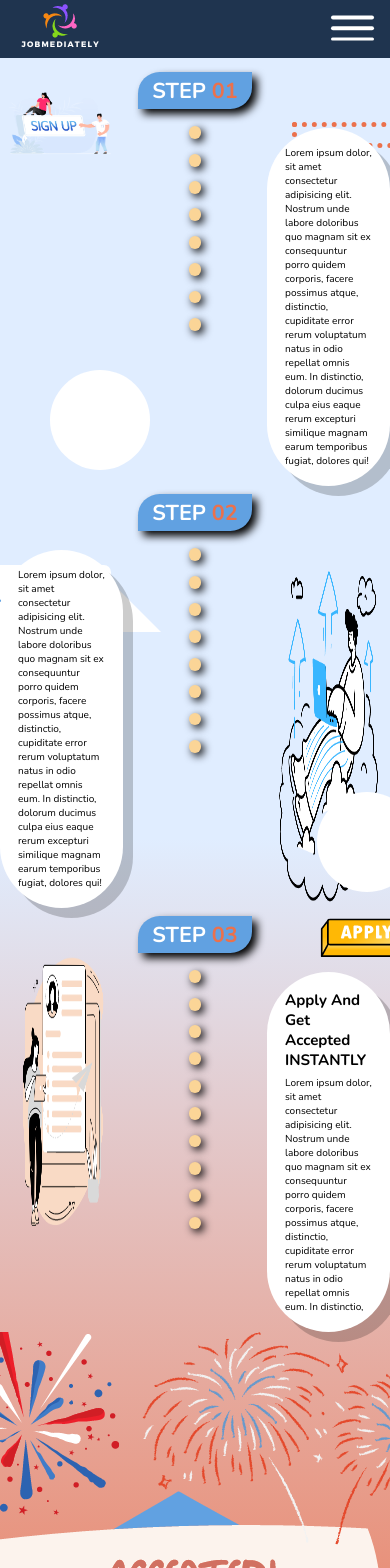
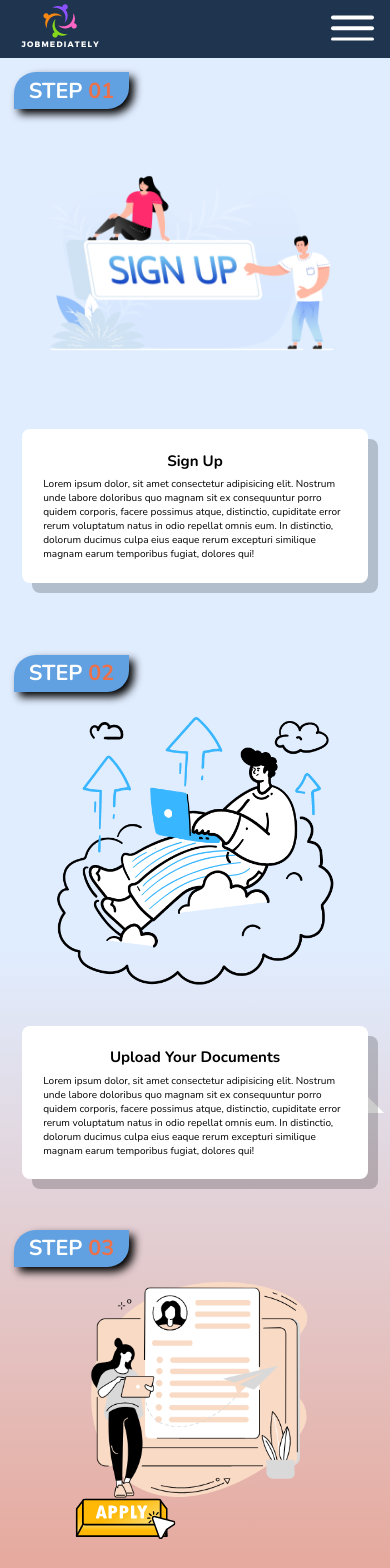
Before and after one commit to Tibor22/Agency-App-Client, a React (Create React App) app: page /how-it-works/employee in a window 390 px wide. Shown: the top 1568 px of the page. Built offline with nearby package versions, Linux system fonts and the light colour scheme; no server answers.

Commit message:
how-it-work-res-complete

```diff
--- a/src/components/Navbar/navbar.css
+++ b/src/components/Navbar/navbar.css
@@ -225,7 +225,7 @@
 @media only screen and (max-width: 780px) {
   .navbar_list.open {
     position: fixed;
-    transform: translateX(-80%);
+    transform: translateX(-75%);
     background-color: var(--color-primary-dark);
   }
 }
--- a/src/components/Navbar/navbar.scss
+++ b/src/components/Navbar/navbar.scss
@@ -209,7 +209,7 @@
 	@media only screen and (max-width: 780px) {
 		position: fixed;
 
-		transform: translateX(-80%);
+		transform: translateX(-75%);
 		background-color: var(--color-primary-dark);
 	}
 }
--- a/src/pages/HowItWorks/HowItWorksEmployee.js
+++ b/src/pages/HowItWorks/HowItWorksEmployee.js
@@ -46,6 +46,7 @@ export default function HowItWorksEmployee() {
 					<div className='first-step_right'>
 						<div className='first-step_right--text'>
 							<div className='cloud'>
+								<h2>Sign Up</h2>
 								Lorem ipsum dolor, sit amet consectetur adipisicing elit.
 								Nostrum unde labore doloribus quo magnam sit ex consequuntur
 								porro quidem corporis, facere possimus atque, distinctio,
@@ -61,6 +62,7 @@ export default function HowItWorksEmployee() {
 						<div className='speech-bubble'>Upload Documents</div>
 						{/* <img src={uploadDOC} alt='' /> */}
 						<div className='cloud'>
+							<h2 className='upload-header'>Upload Your Documents</h2>
 							Lorem ipsum dolor, sit amet consectetur adipisicing elit. Nostrum
 							unde labore doloribus quo magnam sit ex consequuntur porro quidem
 							corporis, facere possimus atque, distinctio, cupiditate error
--- a/src/pages/HowItWorks/HowItWorksEmployer.js
+++ b/src/pages/HowItWorks/HowItWorksEmployer.js
@@ -46,6 +46,7 @@ export default function HowItWorksEmployer() {
 					<div className='first-step_right'>
 						<div className='first-step_right--text'>
 							<div className='cloud'>
+								<h2>Sign Up</h2>
 								Lorem ipsum dolor, sit amet consectetur adipisicing elit.
 								Nostrum unde labore doloribus quo magnam sit ex consequuntur
 								porro quidem corporis, facere possimus atque, distinctio,
@@ -60,6 +61,7 @@ export default function HowItWorksEmployer() {
 					<div className='second-step_left'>
 						<div className='speech-bubble'>Upload Documents</div>
 						<div className='cloud'>
+							<h2 className='upload-header'>Upload Documents</h2>
 							Lorem ipsum dolor, sit amet consectetur adipisicing elit. Nostrum
 							unde labore doloribus quo magnam sit ex consequuntur porro quidem
 							corporis, facere possimus atque, distinctio, cupiditate error
--- a/src/pages/HowItWorks/howItWorks.css
+++ b/src/pages/HowItWorks/howItWorks.css
@@ -13,6 +13,21 @@
   display: grid;
   grid-template-columns: 1fr 20rem 1fr;
 }
+@media screen and (max-width: 1180px) {
+  .three-column-grid {
+    padding: 3rem;
+  }
+}
+@media screen and (max-width: 780px) {
+  .three-column-grid {
+    grid-template-columns: 1fr 1fr;
+  }
+}
+@media screen and (max-width: 670px) {
+  .three-column-grid {
+    grid-template-columns: 1fr;
+  }
+}
 
 .first-step,
 .second-step,
@@ -20,6 +35,13 @@
   height: 50vh;
   width: 100%;
   position: relative;
+}
+@media screen and (max-width: 1200px), screen and (min-height: 1000px) {
+  .first-step,
+.second-step,
+.third-step {
+    height: auto;
+  }
 }
 .first-step_left,
 .second-step_left,
@@ -32,12 +54,28 @@
   max-width: 100%;
   max-height: 100%;
 }
+@media screen and (max-width: 1200px), screen and (min-height: 1000px) {
+  .first-step_left img,
+.second-step_left img,
+.third-step_left img {
+    -o-object-fit: cover;
+       object-fit: cover;
+  }
+}
 .first-step_middle,
 .second-step_middle,
 .third-step_middle {
   display: flex;
   align-items: center;
   flex-direction: column;
+}
+@media screen and (max-width: 780px) {
+  .first-step_middle,
+.second-step_middle,
+.third-step_middle {
+    position: absolute;
+    left: 2rem;
+  }
 }
 .first-step_middle--header,
 .second-step_middle--header,
@@ -60,6 +98,7 @@
   color: var(--color-btn-primary);
   font-weight: 900;
 }
+
 .first-step_right {
   position: relative;
   display: flex;
@@ -74,6 +113,11 @@
   left: 20%;
   top: 15%;
 }
+@media screen and (max-width: 780px) {
+  .first-step_right::after {
+    display: none;
+  }
+}
 .first-step_right::before {
   content: "";
   width: 20rem;
@@ -83,8 +127,26 @@
   left: 25%;
   top: 20%;
 }
+@media screen and (max-width: 780px) {
+  .first-step_right::before {
+    display: none;
+  }
+}
+
 .second-step {
   width: 100%;
+  margin-top: 7rem;
+}
+@media screen and (max-width: 1200px) {
+  .second-step {
+    margin-top: 2rem;
+  }
+}
+@media screen and (max-width: 670px) {
+  .second-step {
+    display: flex;
+    flex-direction: column;
+  }
 }
 .second-step_middle--header {
   background-color: var(--color-primary-hover);
@@ -100,14 +162,35 @@
   width: 80%;
   height: 80%;
 }
+@media screen and (max-width: 670px) {
+  .second-step_right img {
+    margin-top: 10rem;
+  }
+}
 .second-step_left {
   display: flex;
   align-items: flex-end;
 }
+@media screen and (max-width: 670px) {
+  .second-step_left {
+    order: 1;
+    margin-top: 5rem;
+  }
+}
 
 .third-step {
+  margin-top: 7rem;
   width: 100%;
   height: 100%;
+}
+@media screen and (max-width: 1200px) {
+  .third-step {
+    margin-top: 2rem;
+  }
+}
+.third-step_left {
+  display: flex;
+  justify-content: center;
 }
 .third-step_left img {
   height: 95%;
@@ -120,8 +203,13 @@
 }
 .third-step_right img {
   position: absolute;
-  z-index: 9999999999;
+  z-index: 99;
   transform: translate(-8%, -64%);
+}
+@media screen and (max-width: 1050px) {
+  .third-step_right img {
+    transform: translate(-8%, -44%);
+  }
 }
 .third-step_right .shout {
   transform: translate(-10%, -70%);
@@ -135,6 +223,11 @@
   margin-bottom: 2rem;
   box-shadow: 3px 3px 8px 0px #000000;
 }
+@media screen and (max-width: 780px) {
+  .small-circle {
+    display: none;
+  }
+}
 
 .accepted {
   display: flex;
@@ -142,36 +235,26 @@
 }
 
 .cloud {
-  margin-top: 70px;
+  margin-top: 7rem;
   width: auto;
   height: auto;
   background: white;
   box-shadow: 10px 10px rgba(0, 0, 0, 0.2);
   border-radius: 100px;
-  padding: 2.5rem;
+  padding: 3rem;
   font-size: 1.4rem;
   position: relative;
   z-index: 10;
 }
+@media screen and (max-width: 670px) {
+  .cloud {
+    margin-top: 0rem;
+    border-radius: 8px;
+  }
+}
 .cloud h2 {
   margin-bottom: 0.9rem;
-}
-
-.cloud::after,
-.cloud::before {
-  content: "";
-  position: absolute;
-  display: inline-block;
-  background: inherit;
-  border-radius: inherit;
-  z-index: 1;
-}
-
-.cloud::after {
-  width: 100px;
-  height: 100px;
-  top: -180px;
-  left: 50px;
+  text-align: center;
 }
 
 .speech-bubble {
@@ -206,4 +289,25 @@
   border-bottom: 0;
   margin-top: -25px;
   margin-right: -50px;
+}
+
+.upload-header {
+  display: none;
+}
+@media screen and (max-width: 670px) {
+  .upload-header {
+    display: block;
+  }
+}
+
+@media screen and (max-width: 780px) {
+  .shout {
+    display: none;
+  }
+}
+
+@media screen and (max-width: 670px) {
+  .accepted img {
+    width: 90%;
+  }
 }/*# sourceMappingURL=howItWorks.css.map */
--- a/src/pages/HowItWorks/howItWorks.scss
+++ b/src/pages/HowItWorks/howItWorks.scss
@@ -16,26 +16,46 @@
 .three-column-grid {
 	display: grid;
 	grid-template-columns: 1fr 20rem 1fr;
+
+	@media screen and (max-width: 1180px) {
+		padding: 3rem;
+	}
+	@media screen and (max-width: 780px) {
+		grid-template-columns: 1fr 1fr;
+	}
+	@media screen and (max-width: 670px) {
+		grid-template-columns: 1fr;
+	}
 }
 
 .first-step,
 .second-step,
 .third-step {
-	// background-color: (var(--color-primary-hover));
 	height: 50vh;
 	width: 100%;
 	position: relative;
+	@media screen and (max-width: 1200px), screen and (min-height: 1000px) {
+		height: auto;
+	}
 	&_left {
 		position: relative;
 		& img {
 			max-width: 100%;
 			max-height: 100%;
+			@media screen and (max-width: 1200px), screen and (min-height: 1000px) {
+				object-fit: cover;
+			}
 		}
 	}
 	&_middle {
 		display: flex;
 		align-items: center;
 		flex-direction: column;
+		@media screen and (max-width: 780px) {
+			position: absolute;
+			left: 2rem;
+		}
+
 		&--header {
 			font-size: 3rem;
 			text-align: center;
@@ -56,14 +76,13 @@
 			}
 		}
 	}
-	&_right {
-	}
 }
 
 .first-step_right {
 	position: relative;
 	display: flex;
 	align-items: center;
+
 	&::after {
 		content: '';
 		width: 20rem;
@@ -72,6 +91,9 @@
 		position: absolute;
 		left: 20%;
 		top: 15%;
+		@media screen and (max-width: 780px) {
+			display: none;
+		}
 	}
 	&::before {
 		content: '';
@@ -81,14 +103,22 @@
 		position: absolute;
 		left: 25%;
 		top: 20%;
-	}
-
-	&--text {
+		@media screen and (max-width: 780px) {
+			display: none;
+		}
 	}
 }
 
 .second-step {
 	width: 100%;
+	margin-top: 7rem;
+	@media screen and (max-width: 1200px) {
+		margin-top: 2rem;
+	}
+	@media screen and (max-width: 670px) {
+		display: flex;
+		flex-direction: column;
+	}
 	&_middle--header {
 		background-color: var(--color-primary-hover);
 		color: white;
@@ -101,22 +131,27 @@
 		& img {
 			width: 80%;
 			height: 80%;
+			@media screen and (max-width: 670px) {
+				margin-top: 10rem;
+			}
 		}
 	}
 
 	&_left {
 		display: flex;
 		align-items: flex-end;
-		// & img {
-		// 	position: absolute;
-		// 	z-index: 9999999999;
-		// 	// transform: translate(-8%, 64%);
-		// 	top: 8rem;
-		// 	left: 7.5rem;
-		// }
+
+		@media screen and (max-width: 670px) {
+			order: 1;
+			margin-top: 5rem;
+		}
 	}
 }
 .third-step {
+	margin-top: 7rem;
+	@media screen and (max-width: 1200px) {
+		margin-top: 2rem;
+	}
 	width: 100%;
 	height: 100%;
 
@@ -124,14 +159,19 @@
 		& img {
 			height: 95%;
 		}
+		display: flex;
+		justify-content: center;
 	}
 
 	&_right {
 		position: relative;
 		& img {
 			position: absolute;
-			z-index: 9999999999;
+			z-index: 99;
 			transform: translate(-8%, -64%);
+			@media screen and (max-width: 1050px) {
+				transform: translate(-8%, -44%);
+			}
 		}
 		display: flex;
 		flex-direction: column;
@@ -151,6 +191,9 @@
 	margin-bottom: 2rem;
 	-webkit-box-shadow: 5px 5px 8px 0px #000000;
 	box-shadow: 3px 3px 8px 0px #000000;
+	@media screen and (max-width: 780px) {
+		display: none;
+	}
 }
 
 .accepted {
@@ -161,34 +204,24 @@
 /// CLOUD
 
 .cloud {
-	margin-top: 70px;
+	margin-top: 7rem;
 	width: auto;
 	height: auto;
 	background: white;
 	box-shadow: 10px 10px rgba(0, 0, 0, 0.2);
 	border-radius: 100px;
-	padding: 2.5rem;
+	padding: 3rem;
 	font-size: 1.4rem;
 	position: relative;
 	z-index: 10;
+	@media screen and (max-width: 670px) {
+		margin-top: 0rem;
+		border-radius: 8px;
+	}
 	& h2 {
 		margin-bottom: 0.9rem;
+		text-align: center;
 	}
-}
-.cloud::after,
-.cloud::before {
-	content: '';
-	position: absolute;
-	display: inline-block;
-	background: inherit;
-	border-radius: inherit;
-	z-index: 1;
-}
-.cloud::after {
-	width: 100px;
-	height: 100px;
-	top: -180px;
-	left: 50px;
 }
 
 //BUBBLE SPEECH
@@ -226,3 +259,24 @@
 	margin-top: -25px;
 	margin-right: -50px;
 }
+
+.upload-header {
+	display: none;
+	@media screen and (max-width: 670px) {
+		display: block;
+	}
+}
+
+.shout {
+	@media screen and (max-width: 780px) {
+		display: none;
+	}
+}
+
+.accepted {
+	img {
+		@media screen and (max-width: 670px) {
+			width: 90%;
+		}
+	}
+}
```
Also changed, not shown: 1 other file (tests, documents, lock files or other folders).
